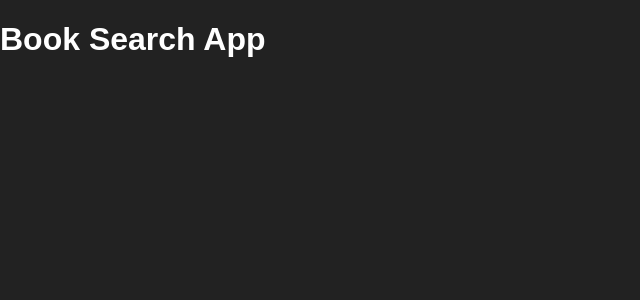
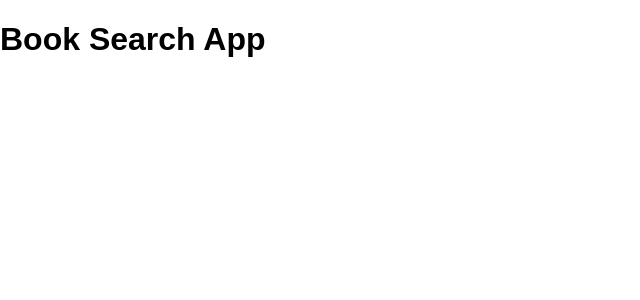
Before and after one commit to nxiiln/book-search-app, a React app: page / in a window 1280 px wide. Shown: the top 300 px of the page, without its empty margins (0-640 px from the left). Built offline with nearby package versions, Linux system fonts and the light colour scheme; the HTML template or start-up script is replaced by a standard one.

Commit message:
add variable colors

```diff
--- a/src/styles/colors.ts
+++ b/src/styles/colors.ts
@@ -1,7 +1,10 @@
 const colors: string = `
   html {
-    --color-text-main: #fff;
-    --color-background-main: #222;
+    --color-main: #eee;
+    --color-second: #222;
+    --color-fade: #444;
+    --color-accent: #88e;
+    --color-accent-second: #44a;
   }
 `
 export default colors
```
